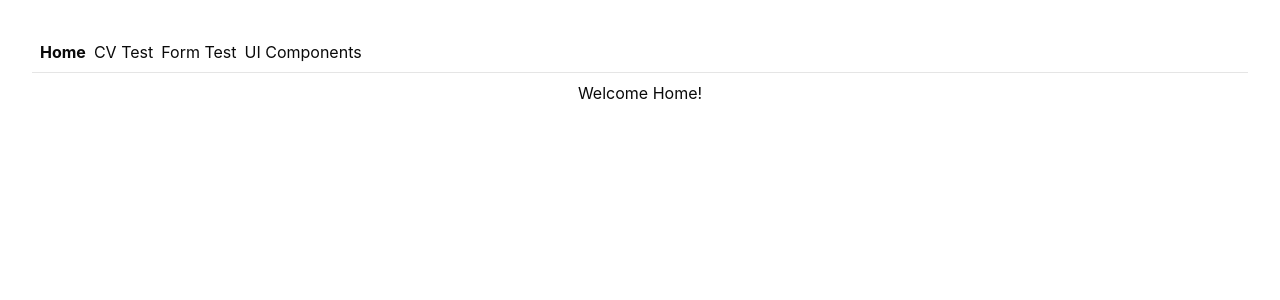
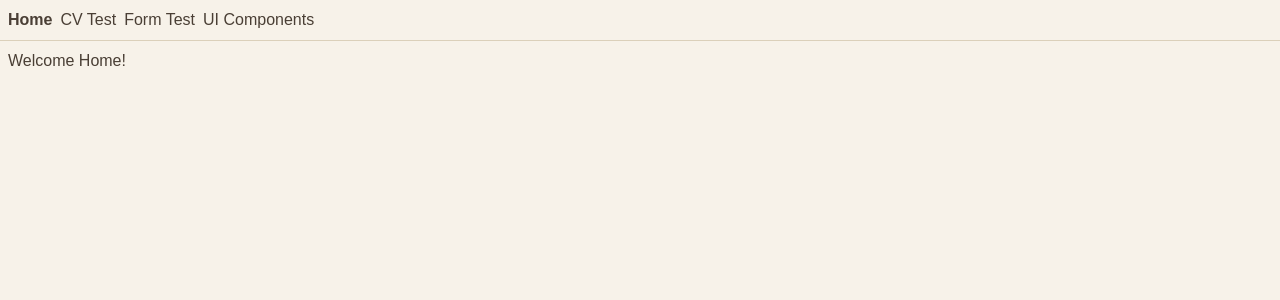
Before and after one commit to LassiterJ/home-hub-orchestrator, a React (Vite) app in the folder apps/web/: page / in a window 1280 px wide. Shown: the top 300 px of the page. Built offline with nearby package versions, Linux system fonts and the light colour scheme; no server answers.

Commit message:
changed theme and made some adjustments to component styles. In the middle of cleaning up lingering errors and warnings

```diff
--- a/apps/web/package.json
+++ b/apps/web/package.json
@@ -80,7 +80,8 @@
     "postcss": "^8.5.6",
     "postcss-styled-syntax": "^0.4.0",
     "sass": "^1.90.0",
-    "stylelint": "^15.10.2",
+    "stylelint": "^16.23.1",
+    "stylelint-config-standard": "^39.0.0",
     "tailwindcss": "^4.1.12",
     "tw-animate-css": "^1.3.8",
     "typescript": "^5.0.0",
--- a/apps/web/src/components/ui/Switch/Switch.tsx
+++ b/apps/web/src/components/ui/Switch/Switch.tsx
@@ -13,7 +13,7 @@ function Switch({
       <SwitchPrimitive.Root
          data-slot="switch"
          className={cn(
-            'peer data-[state=checked]:bg-primary data-[state=unchecked]:bg-input focus-visible:border-ring focus-visible:ring-ring/50 dark:data-[state=unchecked]:bg-input/80 inline-flex h-[1.15rem] w-8 shrink-0 items-center rounded-full border border-transparent shadow-xs transition-all outline-none focus-visible:ring-[3px] disabled:cursor-not-allowed disabled:opacity-50',
+            'peer data-[state=checked]:bg-green-600 data-[state=unchecked]:bg-input focus-visible:border-ring focus-visible:ring-ring/50 dark:data-[state=unchecked]:bg-input/80 inline-flex h-[1.15rem] w-8 shrink-0 items-center rounded-full border border-transparent shadow-xs transition-all outline-none focus-visible:ring-[3px] disabled:cursor-not-allowed disabled:opacity-50',
             className,
          )}
          {...props}
--- a/apps/web/src/styles/index.css
+++ b/apps/web/src/styles/index.css
@@ -1,36 +1,170 @@
 @import "tailwindcss";
 @import "tw-animate-css";
 
-@custom-variant dark (&:is(.dark *));
-
-@theme {
-    --color-background: hsl(var(--background));
-    --color-foreground: hsl(var(--foreground));
-    --color-card: hsl(var(--card));
-    --color-card-foreground: hsl(var(--card-foreground));
-    --color-popover: hsl(var(--popover));
-    --color-popover-foreground: hsl(var(--popover-foreground));
-    --color-primary: hsl(var(--primary));
-    --color-primary-foreground: hsl(var(--primary-foreground));
-    --color-secondary: hsl(var(--secondary));
-    --color-secondary-foreground: hsl(var(--secondary-foreground));
-    --color-muted: hsl(var(--muted));
-    --color-muted-foreground: hsl(var(--muted-foreground));
-    --color-accent: hsl(var(--accent));
-    --color-accent-foreground: hsl(var(--accent-foreground));
-    --color-destructive: hsl(var(--destructive));
-    --color-destructive-foreground: hsl(var(--destructive-foreground));
-    --color-border: hsl(var(--border));
-    /* <- enables `border-border` */
-    --color-input: hsl(var(--input));
-    --color-ring: hsl(var(--ring));
+:root {
+    --background: hsl(38.5714 46.6667% 94.1176%);
+    --foreground: hsl(28.5714 16.5354% 24.9020%);
+    --card: hsl(41.2500 44.4444% 92.9412%);
+    --card-foreground: hsl(28.5714 25.9259% 15.8824%);
+    --popover: hsl(42.0000 100.0000% 98.0392%);
+    --popover-foreground: hsl(28.5714 16.5354% 24.9020%);
+    --primary: hsl(30.8108 15.7447% 53.9216%);
+    --primary-foreground: hsl(30.0000 100.0000% 98.0392%);
+    --secondary: hsl(39.0000 30.3030% 87.0588%);
+    --secondary-foreground: hsl(29.0909 100.0000% 12.9412%);
+    --muted: hsl(39 34.4828% 88.6275%);
+    --muted-foreground: hsl(33.7500 28.5714% 10.9804%);
+    --accent: hsl(42.8571 32.8125% 74.9020%);
+    --accent-foreground: hsl(28.5714 16.5354% 24.9020%);
+    --destructive: hsl(9.8438 54.7009% 45.8824%);
+    --destructive-foreground: hsl(0 0% 100%);
+    --border: hsl(40.0000 31.4286% 79.4118%);
+    --input: hsl(40.0000 31.4286% 79.4118%);
+    --ring: hsl(30.0000 33.8710% 48.6275%);
+    --chart-1: hsl(30.0000 33.8710% 48.6275%);
+    --chart-2: hsl(31.3846 29.9539% 42.5490%);
+    --chart-3: hsl(33.6842 32.9480% 33.9216%);
+    --chart-4: hsl(29.1176 30.9091% 56.8627%);
+    --chart-5: hsl(30 33.6842% 62.7451%);
+    --sidebar: hsl(39 34.4828% 88.6275%);
+    --sidebar-foreground: hsl(28.5714 16.5354% 24.9020%);
+    --sidebar-primary: hsl(30.0000 33.8710% 48.6275%);
+    --sidebar-primary-foreground: hsl(0 0% 100%);
+    --sidebar-accent: hsl(42.8571 32.8125% 74.9020%);
+    --sidebar-accent-foreground: hsl(28.5714 16.5354% 24.9020%);
+    --sidebar-border: hsl(40.0000 31.4286% 79.4118%);
+    --sidebar-ring: hsl(30.0000 33.8710% 48.6275%);
+    --font-sans: Mulish, ui-sans-serif, sans-serif, system-ui;
+    --font-serif: Cantata One, ui-serif, serif;
+    --font-mono: Source Code Pro, ui-monospace, monospace;
+    --radius: 0rem;
+    --shadow-2xs: 4px 5.5px 6px -1px hsl(30.0000 13.7255% 20% / 0.02);
+    --shadow-xs: 4px 5.5px 6px -1px hsl(30.0000 13.7255% 20% / 0.02);
+    --shadow-sm: 4px 5.5px 6px -1px hsl(30.0000 13.7255% 20% / 0.04), 4px 1px 2px -2px hsl(30.0000 13.7255% 20% / 0.04);
+    --shadow: 4px 5.5px 6px -1px hsl(30.0000 13.7255% 20% / 0.04), 4px 1px 2px -2px hsl(30.0000 13.7255% 20% / 0.04);
+    --shadow-md: 4px 5.5px 6px -1px hsl(30.0000 13.7255% 20% / 0.04), 4px 2px 4px -2px hsl(30.0000 13.7255% 20% / 0.04);
+    --shadow-lg: 4px 5.5px 6px -1px hsl(30.0000 13.7255% 20% / 0.04), 4px 4px 6px -2px hsl(30.0000 13.7255% 20% / 0.04);
+    --shadow-xl: 4px 5.5px 6px -1px hsl(30.0000 13.7255% 20% / 0.04), 4px 8px 10px -2px hsl(30.0000 13.7255% 20% / 0.04);
+    --shadow-2xl: 4px 5.5px 6px -1px hsl(30.0000 13.7255% 20% / 0.10);
+    --tracking-normal: 0em;
+    --spacing: 0.25rem;
 }
 
+.dark {
+    --background: hsl(25.0000 15.3846% 15.2941%);
+    --foreground: hsl(39 34.4828% 88.6275%);
+    --card: hsl(25.7143 13.7255% 20%);
+    --card-foreground: hsl(39 34.4828% 88.6275%);
+    --popover: hsl(25.7143 13.7255% 20%);
+    --popover-foreground: hsl(39 34.4828% 88.6275%);
+    --primary: hsl(30.5660 34.6405% 70%);
+    --primary-foreground: hsl(25.0000 15.3846% 15.2941%);
+    --secondary: hsl(24.7059 12.9771% 25.6863%);
+    --secondary-foreground: hsl(39 34.4828% 88.6275%);
+    --muted: hsl(25.7143 13.7255% 20%);
+    --muted-foreground: hsl(38.4000 17.7305% 72.3529%);
+    --accent: hsl(24.4444 17.8808% 29.6078%);
+    --accent-foreground: hsl(39 34.4828% 88.6275%);
+    --destructive: hsl(9.8438 54.7009% 45.8824%);
+    --destructive-foreground: hsl(0 0% 100%);
+    --border: hsl(24.7059 12.9771% 25.6863%);
+    --input: hsl(24.8276 13.8756% 59.0196%);
+    --ring: hsl(29.3023 33.8583% 75.0980%);
+    --chart-1: hsl(30 33.6842% 62.7451%);
+    --chart-2: hsl(29.1176 30.9091% 56.8627%);
+    --chart-3: hsl(30.0000 33.8710% 48.6275%);
+    --chart-4: hsl(31.3846 29.9539% 42.5490%);
+    --chart-5: hsl(33.6842 32.9480% 33.9216%);
+    --sidebar: hsl(24.7059 30.3571% 21.9608%);
+    --sidebar-foreground: hsl(39 34.4828% 88.6275%);
+    --sidebar-primary: hsl(30 33.6842% 62.7451%);
+    --sidebar-primary-foreground: hsl(25.0000 15.3846% 15.2941%);
+    --sidebar-accent: hsl(24.4444 17.8808% 29.6078%);
+    --sidebar-accent-foreground: hsl(30.0000 30.7692% 94.9020%);
+    --sidebar-border: hsl(24.7059 12.9771% 25.6863%);
+    --sidebar-ring: hsl(30 33.6842% 62.7451%);
+    --font-sans: Mulish, ui-sans-serif, sans-serif, system-ui;
+    --font-serif: Cantata One, ui-serif, serif;
+    --font-mono: Source Code Pro, ui-monospace, monospace;
+    --radius: 0rem;
+    --shadow-2xs: 4px 5.5px 6px -1px hsl(30.0000 13.7255% 20% / 0.02);
+    --shadow-xs: 4px 5.5px 6px -1px hsl(30.0000 13.7255% 20% / 0.02);
+    --shadow-sm: 4px 5.5px 6px -1px hsl(30.0000 13.7255% 20% / 0.04), 4px 1px 2px -2px hsl(30.0000 13.7255% 20% / 0.04);
+    --shadow: 4px 5.5px 6px -1px hsl(30.0000 13.7255% 20% / 0.04), 4px 1px 2px -2px hsl(30.0000 13.7255% 20% / 0.04);
+    --shadow-md: 4px 5.5px 6px -1px hsl(30.0000 13.7255% 20% / 0.04), 4px 2px 4px -2px hsl(30.0000 13.7255% 20% / 0.04);
+    --shadow-lg: 4px 5.5px 6px -1px hsl(30.0000 13.7255% 20% / 0.04), 4px 4px 6px -2px hsl(30.0000 13.7255% 20% / 0.04);
+    --shadow-xl: 4px 5.5px 6px -1px hsl(30.0000 13.7255% 20% / 0.04), 4px 8px 10px -2px hsl(30.0000 13.7255% 20% / 0.04);
+    --shadow-2xl: 4px 5.5px 6px -1px hsl(30.0000 13.7255% 20% / 0.10);
+}
+
+@theme inline {
+    --color-background: var(--background);
+    --color-foreground: var(--foreground);
+    --color-card: var(--card);
+    --color-card-foreground: var(--card-foreground);
+    --color-popover: var(--popover);
+    --color-popover-foreground: var(--popover-foreground);
+    --color-primary: var(--primary);
+    --color-primary-foreground: var(--primary-foreground);
+    --color-secondary: var(--secondary);
+    --color-secondary-foreground: var(--secondary-foreground);
+    --color-muted: var(--muted);
+    --color-muted-foreground: var(--muted-foreground);
+    --color-accent: var(--accent);
+    --color-accent-foreground: var(--accent-foreground);
+    --color-destructive: var(--destructive);
+    --color-destructive-foreground: var(--destructive-foreground);
+    --color-border: var(--border);
+    --color-input: var(--input);
+    --color-ring: var(--ring);
+    --color-chart-1: var(--chart-1);
+    --color-chart-2: var(--chart-2);
+    --color-chart-3: var(--chart-3);
+    --color-chart-4: var(--chart-4);
+    --color-chart-5: var(--chart-5);
+    --color-sidebar: var(--sidebar);
+    --color-sidebar-foreground: var(--sidebar-foreground);
+    --color-sidebar-primary: var(--sidebar-primary);
+    --color-sidebar-primary-foreground: var(--sidebar-primary-foreground);
+    --color-sidebar-accent: var(--sidebar-accent);
+    --color-sidebar-accent-foreground: var(--sidebar-accent-foreground);
+    --color-sidebar-border: var(--sidebar-border);
+    --color-sidebar-ring: var(--sidebar-ring);
+
+    --font-sans: var(--font-sans);
+    --font-mono: var(--font-mono);
+    --font-serif: var(--font-serif);
+
+    --radius-sm: calc(var(--radius) - 4px);
+    --radius-md: calc(var(--radius) - 2px);
+    --radius-lg: var(--radius);
+    --radius-xl: calc(var(--radius) + 4px);
+
+    --shadow-2xs: var(--shadow-2xs);
+    --shadow-xs: var(--shadow-xs);
+    --shadow-sm: var(--shadow-sm);
+    --shadow: var(--shadow);
+    --shadow-md: var(--shadow-md);
+    --shadow-lg: var(--shadow-lg);
+    --shadow-xl: var(--shadow-xl);
+    --shadow-2xl: var(--shadow-2xl);
+}
+/* Base styles */
+@layer base {
+    * {
+        @apply border-border;
+    }
+
+    body {
+        @apply bg-background text-foreground;
+        font-family: var(--font-sans);
+    }
+}
+
+/* Your custom styles */
 #root {
-    max-width: 1280px;
-    margin: 0 auto;
-    padding: 2rem;
-    text-align: center;
+    text-align: start;
+    --color-canvas: var(--primary-foreground)
 }
 
 .logo {
@@ -72,160 +206,62 @@
     color: #888;
 }
 
-/* Workflow Design System - Professional ML/CV Interface */
-
-@layer base {
-    :root {
-        --background: 0 0% 98%;
-        --foreground: 222.2 84% 4.9%;
-
-        --card: 0 0% 100%;
-        --card-foreground: 222.2 84% 4.9%;
-
-        --popover: 0 0% 100%;
-        --popover-foreground: 222.2 84% 4.9%;
-
-        /* Primary purple theme inspired by Roboflow */
-        --primary: 262 83% 58%;
-        --primary-foreground: 0 0% 100%;
-        --primary-glow: 262 83% 70%;
-
-        --secondary: 220 14.3% 95.9%;
-        --secondary-foreground: 220.9 39.3% 11%;
-
-        --muted: 220 14.3% 95.9%;
-        --muted-foreground: 220 8.9% 46.1%;
-
-        --accent: 262 83% 58%;
-        --accent-foreground: 0 0% 100%;
-
-        --destructive: 0 84.2% 60.2%;
-        --destructive-foreground: 0 0% 98%;
-
-        --border: 220 13% 91%;
-        --input: 220 13% 91%;
-        --ring: 262 83% 58%;
-
-        /* Canvas and Sidebar */
-        --canvas-background: 0 0% 98%;
-        --sidebar-background: 222.2 84% 4.9%;
-        --sidebar-foreground: 210 40% 98%;
-        --sidebar-muted: 215 27.9% 16.9%;
-
-        /* Node colors */
-        --node-input: 142 76% 36%;
-        --node-model: 262 83% 58%;
-        --node-processing: 221 83% 53%;
-        --node-output: 25 95% 53%;
-
-        /* Gradients */
-        --gradient-primary: linear-gradient(135deg, hsl(262 83% 58%), hsl(262 83% 70%));
-        --gradient-canvas: linear-gradient(to bottom right, hsl(0 0% 98%), hsl(220 14.3% 95.9%));
-
-        /* Shadows */
-        --shadow-node: 0 4px 12px -2px hsl(262 83% 58% / 0.1);
-        --shadow-sidebar: 2px 0 12px -2px hsl(222.2 84% 4.9% / 0.1);
-        --shadow-elevation: 0 8px 32px -4px hsl(262 83% 58% / 0.15);
-
-        --radius: 0.5rem;
-
-        --sidebar-background: 0 0% 98%;
-
-        --sidebar-foreground: 240 5.3% 26.1%;
-
-        --sidebar-primary: 240 5.9% 10%;
-
-        --sidebar-primary-foreground: 0 0% 98%;
-
-        --sidebar-accent: 240 4.8% 95.9%;
-
-        --sidebar-accent-foreground: 240 5.9% 10%;
-
-        --sidebar-border: 220 13% 91%;
-
-        --sidebar-ring: 217.2 91.2% 59.8%;
-    }
-
-    .dark {
-        --background: 222.2 84% 4.9%;
-        --foreground: 210 40% 98%;
-        --canvas-background: 222.2 84% 4.9%;
-        --sidebar-background: 222.2 84% 2%;
-        --sidebar-foreground: 210 40% 98%;
-        --sidebar-muted: 215 27.9% 25%;
-        --shadow-sidebar: 2px 0 12px -2px hsl(0 0% 0% / 0.3);
-    }
-}
-
-@layer base {
-    * {
-        @apply border-border;
-    }
-
-    body {
-        @apply bg-background text-foreground;
-        font-family: 'Inter', -apple-system, BlinkMacSystemFont, sans-serif;
-    }
-}
-
 /* React Flow Styling */
 .react-flow {
-    background: var(--gradient-canvas);
+    background: linear-gradient(to bottom right, var(--color-canvas), var(--color-muted));
 }
 
 .react-flow__node {
-    font-family: 'Inter', sans-serif;
+    font-family: var(--font-sans),;
     border-radius: 8px;
-    box-shadow: var(--shadow-node);
-    border: 1px solid hsl(var(--border));
-    background: hsl(var(--card));
-    color: hsl(var(--card-foreground));
+    box-shadow: 0 4px 12px -2px hsl(262 83% 58% / 0.1);
+    border: 1px solid var(--color-border);
+    background: var(--color-card);
+    color: var(--color-card-foreground);
 }
 
 .react-flow__node.selected {
-    box-shadow: var(--shadow-elevation);
-    border-color: hsl(var(--primary));
+    box-shadow: 0 8px 32px -4px hsl(262 83% 58% / 0.15);
+    border-color: var(--color-primary);
 }
 
 .react-flow__handle {
     width: 16px;
     height: 16px;
-    border: 2px solid hsl(var(--primary) / 0.3);
-    background: hsl(var(--primary) / 0.3);
+    border: 2px solid color-mix(in hsl, var(--color-primary) 30%, transparent);
+    background: color-mix(in hsl, var(--color-primary) 30%, transparent);
     transition: all 0.2s ease;
     opacity: 0.4;
 }
 
-/* Show handles when hovering over the node */
 .react-flow__node:hover .react-flow__handle {
     opacity: 1;
-    border-color: hsl(var(--primary) / 0.6);
-    background: hsl(var(--primary-foreground) / 0.6);
+    border-color: color-mix(in hsl, var(--color-primary) 60%, transparent);
+    background: color-mix(in hsl, var(--color-primary-foreground) 60%, transparent);
 }
 
-/* Handle hover effects */
 .react-flow__handle:hover {
     opacity: 1 !important;
-    border-color: hsl(var(--primary));
-    background: hsl(var(--primary-foreground));
+    border-color: var(--color-primary);
+    background: var(--color-primary-foreground);
     transform: scale(1.2);
-    box-shadow: 0 2px 8px hsl(var(--primary) / 0.3);
+    box-shadow: 0 2px 8px color-mix(in hsl, var(--color-primary) 30%, transparent);
 }
 
 .react-flow__handle.connectionindicator {
     opacity: 1;
-    background: hsl(var(--primary));
-    border-color: hsl(var(--primary));
-    box-shadow: 0 0 0 2px hsl(var(--primary) / 0.2);
+    background: var(--color-primary);
+    border-color: var(--color-primary);
+    box-shadow: 0 0 0 2px color-mix(in hsl, var(--color-primary) 20%, transparent);
 }
 
 .react-flow__edge-path {
-    stroke: hsl(var(--muted-foreground));
+    stroke: var(--color-muted-foreground);
     stroke-width: 2;
 }
 
 .react-flow__edge.selected .react-flow__edge-path {
-    stroke: hsl(var(--primary));
+    stroke: var(--color-primary);
     stroke-width: 3;
 }
 
@@ -235,120 +271,3 @@
     border: 0 !important;
     box-shadow: none !important;
 }
-
-@theme inline {
-    --radius-sm: calc(var(--radius) - 4px);
-    --radius-md: calc(var(--radius) - 2px);
-    --radius-lg: var(--radius);
-    --radius-xl: calc(var(--radius) + 4px);
-    --color-background: var(--background);
-    --color-foreground: var(--foreground);
-    --color-card: var(--card);
-    --color-card-foreground: var(--card-foreground);
-    --color-popover: var(--popover);
-    --color-popover-foreground: var(--popover-foreground);
-    --color-primary: var(--primary);
-    --color-primary-foreground: var(--primary-foreground);
-    --color-secondary: var(--secondary);
-    --color-secondary-foreground: var(--secondary-foreground);
-    --color-muted: var(--muted);
-    --color-muted-foreground: var(--muted-foreground);
-    --color-accent: var(--accent);
-    --color-accent-foreground: var(--accent-foreground);
-    --color-destructive: var(--destructive);
-    --color-border: var(--border);
-    --color-input: var(--input);
-    --color-ring: var(--ring);
-    --color-chart-1: var(--chart-1);
-    --color-chart-2: var(--chart-2);
-    --color-chart-3: var(--chart-3);
-    --color-chart-4: var(--chart-4);
-    --color-chart-5: var(--chart-5);
-    --color-sidebar: var(--sidebar);
-    --color-sidebar-foreground: var(--sidebar-foreground);
-    --color-sidebar-primary: var(--sidebar-primary);
-    --color-sidebar-primary-foreground: var(--sidebar-primary-foreground);
-    --color-sidebar-accent: var(--sidebar-accent);
-    --color-sidebar-accent-foreground: var(--sidebar-accent-foreground);
-    --color-sidebar-border: var(--sidebar-border);
-    --color-sidebar-ring: var(--sidebar-ring);
-}
-
-:root {
-    --radius: 0.625rem;
-    --background: oklch(1 0 0);
-    --foreground: oklch(0.145 0 0);
-    --card: oklch(1 0 0);
-    --card-foreground: oklch(0.145 0 0);
-    --popover: oklch(1 0 0);
-    --popover-foreground: oklch(0.145 0 0);
-    --primary: oklch(0.205 0 0);
-    --primary-foreground: oklch(0.985 0 0);
-    --secondary: oklch(0.97 0 0);
-    --secondary-foreground: oklch(0.205 0 0);
-    --muted: oklch(0.97 0 0);
-    --muted-foreground: oklch(0.556 0 0);
-    --accent: oklch(0.97 0 0);
-    --accent-foreground: oklch(0.205 0 0);
-    --destructive: oklch(0.577 0.245 27.325);
-    --border: oklch(0.922 0 0);
-    --input: oklch(0.922 0 0);
-    --ring: oklch(0.708 0 0);
-    --chart-1: oklch(0.646 0.222 41.116);
-    --chart-2: oklch(0.6 0.118 184.704);
-    --chart-3: oklch(0.398 0.07 227.392);
-    --chart-4: oklch(0.828 0.189 84.429);
-    --chart-5: oklch(0.769 0.188 70.08);
-    --sidebar: oklch(0.985 0 0);
-    --sidebar-foreground: oklch(0.145 0 0);
-    --sidebar-primary: oklch(0.205 0 0);
-    --sidebar-primary-foreground: oklch(0.985 0 0);
-    --sidebar-accent: oklch(0.97 0 0);
-    --sidebar-accent-foreground: oklch(0.205 0 0);
-    --sidebar-border: oklch(0.922 0 0);
-    --sidebar-ring: oklch(0.708 0 0);
-}
-
-.dark {
-    --background: oklch(0.145 0 0);
-    --foreground: oklch(0.985 0 0);
-    --card: oklch(0.205 0 0);
-    --card-foreground: oklch(0.985 0 0);
-    --popover: oklch(0.205 0 0);
-    --popover-foreground: oklch(0.985 0 0);
-    --primary: oklch(0.922 0 0);
-    --primary-foreground: oklch(0.205 0 0);
-    --secondary: oklch(0.269 0 0);
-    --secondary-foreground: oklch(0.985 0 0);
-    --muted: oklch(0.269 0 0);
-    --muted-foreground: oklch(0.708 0 0);
-    --accent: oklch(0.269 0 0);
-    --accent-foreground: oklch(0.985 0 0);
-    --destructive: oklch(0.704 0.191 22.216);
-    --border: oklch(1 0 0 / 10%);
-    --input: oklch(1 0 0 / 15%);
-    --ring: oklch(0.556 0 0);
-    --chart-1: oklch(0.488 0.243 264.376);
-    --chart-2: oklch(0.696 0.17 162.48);
-    --chart-3: oklch(0.769 0.188 70.08);
-    --chart-4: oklch(0.627 0.265 303.9);
-    --chart-5: oklch(0.645 0.246 16.439);
-    --sidebar: oklch(0.205 0 0);
-    --sidebar-foreground: oklch(0.985 0 0);
-    --sidebar-primary: oklch(0.488 0.243 264.376);
-    --sidebar-primary-foreground: oklch(0.985 0 0);
-    --sidebar-accent: oklch(0.269 0 0);
-    --sidebar-accent-foreground: oklch(0.985 0 0);
-    --sidebar-border: oklch(1 0 0 / 10%);
-    --sidebar-ring: oklch(0.556 0 0);
-}
-
-@layer base {
-    * {
-        @apply border-border outline-ring/50;
-    }
-
-    body {
-        @apply bg-background text-foreground;
-    }
-}
--- a/apps/web/src/styles/index.ts
+++ b/apps/web/src/styles/index.ts
@@ -1,2 +1 @@
 export { mediaQueries } from './mediaQueries'
-export { theme } from './theme'
--- a/apps/web/src/styles/theme.ts
+++ /dev/null
@@ -1,5 +0,0 @@
-export const theme = {
-   colors: {
-      primary: '#000',
-   },
-} as const
```
Also changed, not shown: apps/web/src/components/shared/Providers.tsx (+19 -20 lines), apps/web/src/components/ui/Checkbox/Checkbox.tsx (+9 -9 lines), apps/web/src/tailwind.config.ts (deleted, +0 -95 lines), apps/web/vite.config.ts (+13 -7 lines), apps/web/.stylelintrc.json (added), 2 other files (tests, documents, lock files or other folders).
